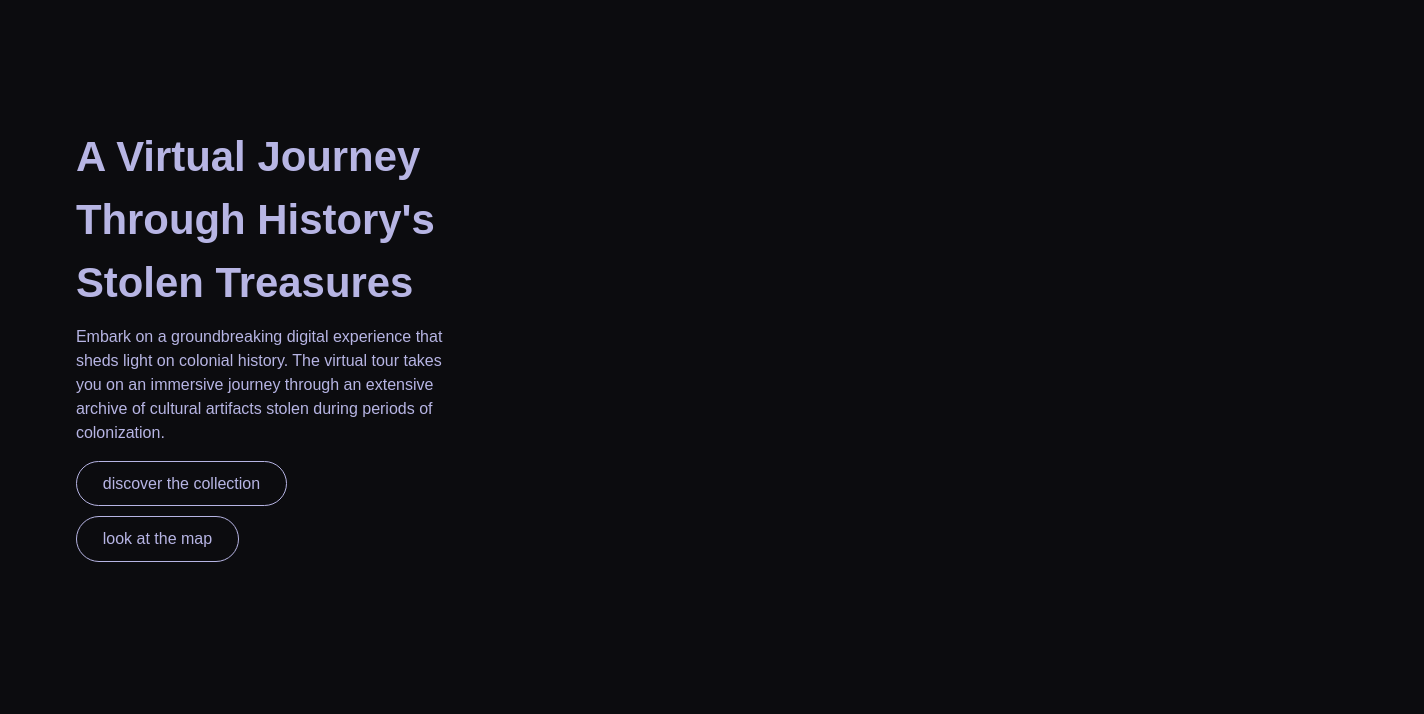
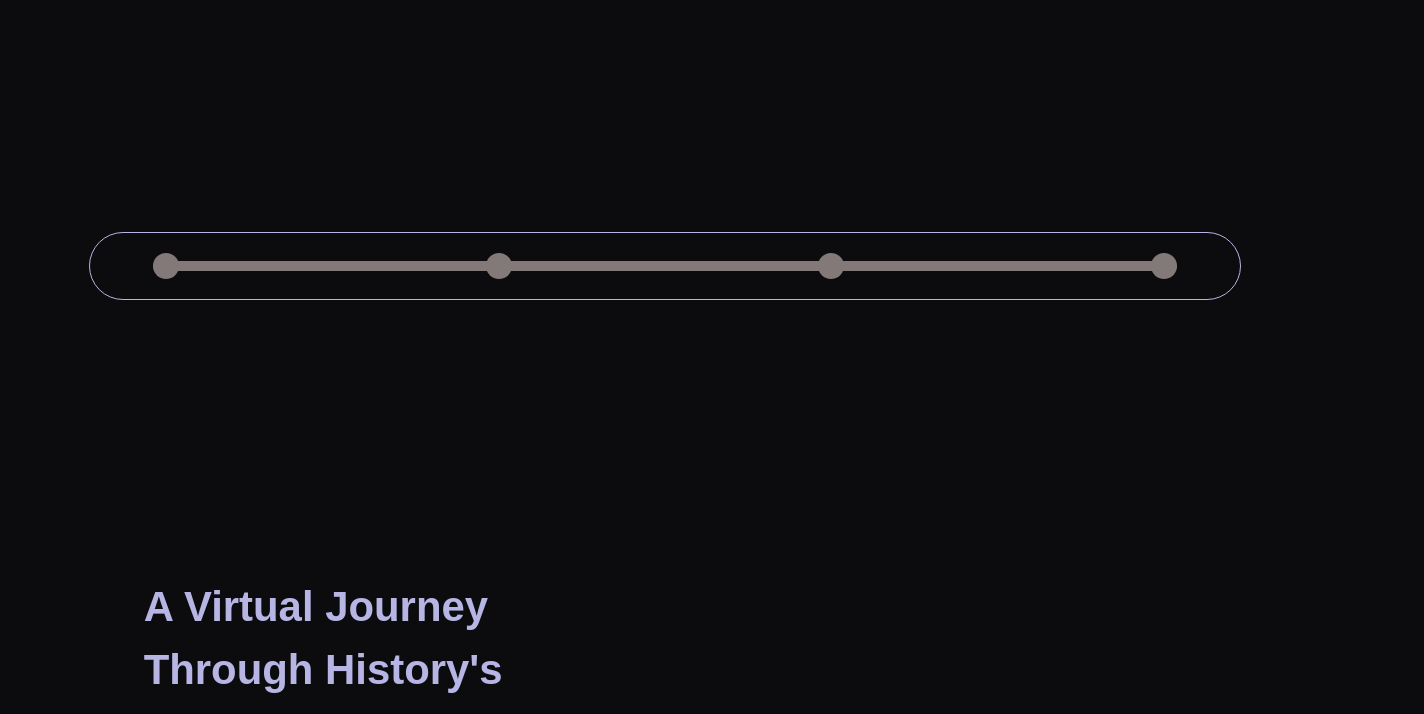
Before and after one commit to Marcolamorte/Looted-items-collection, a plain HTML site: page index.html in a window 1280 px wide. Shown: the part 637-1351 px from the top of the page, 1424 px wide, since content can reach past the window. Drawn offline with nearby package versions, Linux system fonts and the light colour scheme.

Commit message:
timeline bozza

```diff
--- a/index.html
+++ b/index.html
@@ -5,8 +5,8 @@
     <meta name="viewport" content="width=device-width, initial-scale=1.0, user-scalable=no" >
     <title>The Stolen Archive</title>
     <link rel="stylesheet" href="styles.css">
-    <script src="main.js"></script>
-    <script src="https://ajax.googleapis.com/ajax/libs/jquery/2.1.1/jquery.min.js"></script>
+     <script src="main.js"></script>
+  <script src="https://ajax.googleapis.com/ajax/libs/jquery/2.1.1/jquery.min.js"></script>
 
 </head>
 
@@ -33,8 +33,19 @@
     <section id="hero">
     <h1 id="hero-text">The Stolen<br>Archive</h1>
     </section>
+    <div class="timeline-container">
+        <div class="timeline">
+            <div class="line">
+                <div class="dot"></div>
+                <div class="dot"></div>
+                <div class="dot"></div>
+                <div class="dot" id="movable"></div>
+
+            </div>
+        </div>
+    </div>
     <main>
-        <section id="home">
+        <section id="home" class="margin">
             <div class="text-container">
             <h2>A Virtual Journey Through History's Stolen Treasures</h2>
             <p>Embark on a groundbreaking digital experience that sheds light on colonial history. The virtual tour takes you on an  immersive journey through an extensive archive of cultural artifacts stolen during periods of colonization.</p>
@@ -44,7 +55,7 @@
             </div>
                     </div>
         </section>
-        <section id="about">
+        <section id="about" class="margin">
             <div class="text-container">
             <h2>Why This Matters</h2>
             <p>Our virtual tour aims to educate, provoke thought, and foster  dialogue about the lasting impacts of colonialism on cultural heritage.  By digitally reuniting these objects with their stories, we hope to  contribute to the ongoing conversation about repatriation and cultural  preservation.</p>
--- a/styles.css
+++ b/styles.css
@@ -26,7 +26,7 @@
 
     /* Colors */
     --primary-color: #B7B5E4;
-    --secondary-color: #6c757d;
+    --secondary-color: #847979;
     --background-color: #0C0C0F;
     --text-color: #333;
 }
@@ -85,6 +85,7 @@ nav {
     flex-wrap:nowrap;
     list-style-type: none; /* Removes default bullet points */
     padding: 0; /* Removes default padding */
+
 }
 
 nav li {
@@ -94,7 +95,7 @@ nav li {
   }
 
 nav a {
-    color: var(--primary-color);
+    color: var(--secondary-color-color);
     text-decoration: none;
     text-align: center;
 }
@@ -103,11 +104,14 @@ nav a {
 
 nav .button {
     border: 1px solid var(--primary-color);
+    background-color: var(--background-color);
     border-radius: var(--spacing-large);
     display:flex;
     justify-content: space-between;
     padding:  var(--spacing-small) calc(var(--spacing-large) * var(--golden-ratio));
     gap: calc(var(--spacing-large) *var(--golden-ratio));
+    position: fixed;
+    z-index: 2;
 }
 
 .button {
@@ -171,6 +175,61 @@ a:focus, button:focus {
 
 }
 
+section {
+    display: flex;
+    justify-content: left; /* Horizontal alignment */
+    align-items: center; /* Vertical alignment */
+
+}
+
+.margin {
+    margin: calc(var(--spacing-large)*var(--golden-ratio)*var(--golden-ratio));
+}
+
+/*timeline */
+
+.timeline-container {
+    display: flex;
+    justify-content: center;
+
+
+
+}
+
+
+.timeline {
+    width: 90vw;
+    height: calc(var(--spacing-large)*var(--golden-ratio)*var(--golden-ratio));
+    border: 1px solid var(--primary-color);
+    border-radius: calc(var(--spacing-large)*var(--golden-ratio));
+    margin-top: calc(var(--spacing-large)*var(--golden-ratio)*var(--golden-ratio)*var(--golden-ratio)*var(--golden-ratio));
+    display: flex;
+    justify-content: center;
+    align-items: center;
+
+}
+
+.line {
+    width: 80vw;
+    height: var(--spacing-small);
+    background-color: var(--secondary-color);
+    border-radius: var(--spacing-large);
+    display: flex;
+    justify-content: space-between;
+    align-items: center;
+
+}
+
+.dot {
+    width: var(--spacing-large);
+    height: var(--spacing-large);
+    background-color: var(--secondary-color);
+    z-index: 3;
+    border-radius: var(--spacing-large);
+
+
+}
+
 @keyframes wiggle {
     0% { transform: rotate(0deg); }
     25% { transform: rotate(3deg); }
@@ -180,7 +239,7 @@ a:focus, button:focus {
   }
 
   #hero{
-    animation: wiggle 3.5s ease-in-out infinite;
+    animation: wiggle 6.5s ease-in-out infinite;
   }
 
 .footer-h2 {
```
